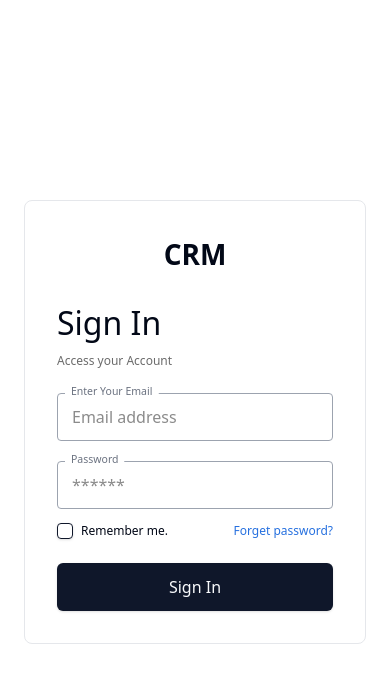
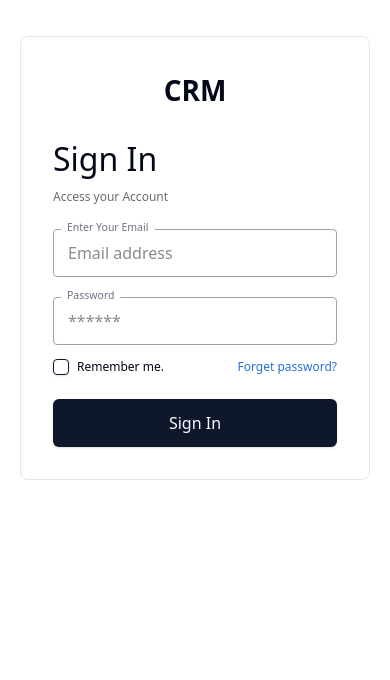
Before and after one commit to smsohag32/crm, a React (Vite) app: page /authentication/login in a window 390 px wide. Shown: the top 680 px of the page. Built offline with nearby package versions, Linux system fonts and the light colour scheme; no server answers.

Commit message:
login page style change

```diff
--- a/src/pages/authentication/Login.jsx
+++ b/src/pages/authentication/Login.jsx
@@ -22,8 +22,8 @@ const Login = () => {
   };
 
   return (
-    <div className="h-screen overflow-hidden  flex items-center justify-center">
-      <div className="w-full p-6 lg:p-0 flex items-center justify-center">
+    <div className=" py-4 lg:py-0 lg:h-screen overflow-hidden  flex items-center justify-center">
+      <div className="w-full p-5 lg:p-0 flex items-center justify-center">
         <div className="w-full max-w-[470px] border border-gray-200  bg-white  p-8 rounded-[8px]">
           <p className="text-center uppercase font-semibold text-[28px]">CRM</p>
           <div className="flex items-start justify-start flex-col mt-6">
```
